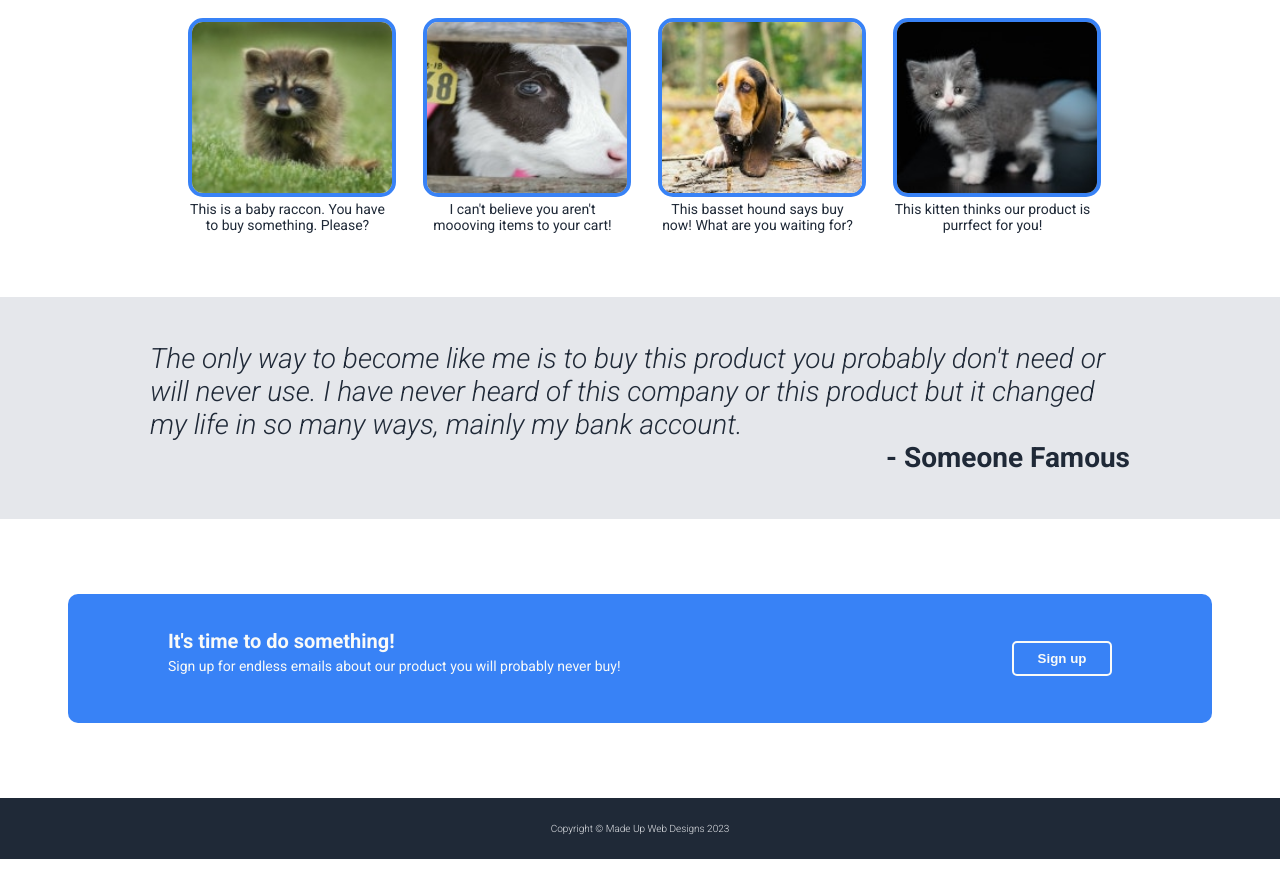
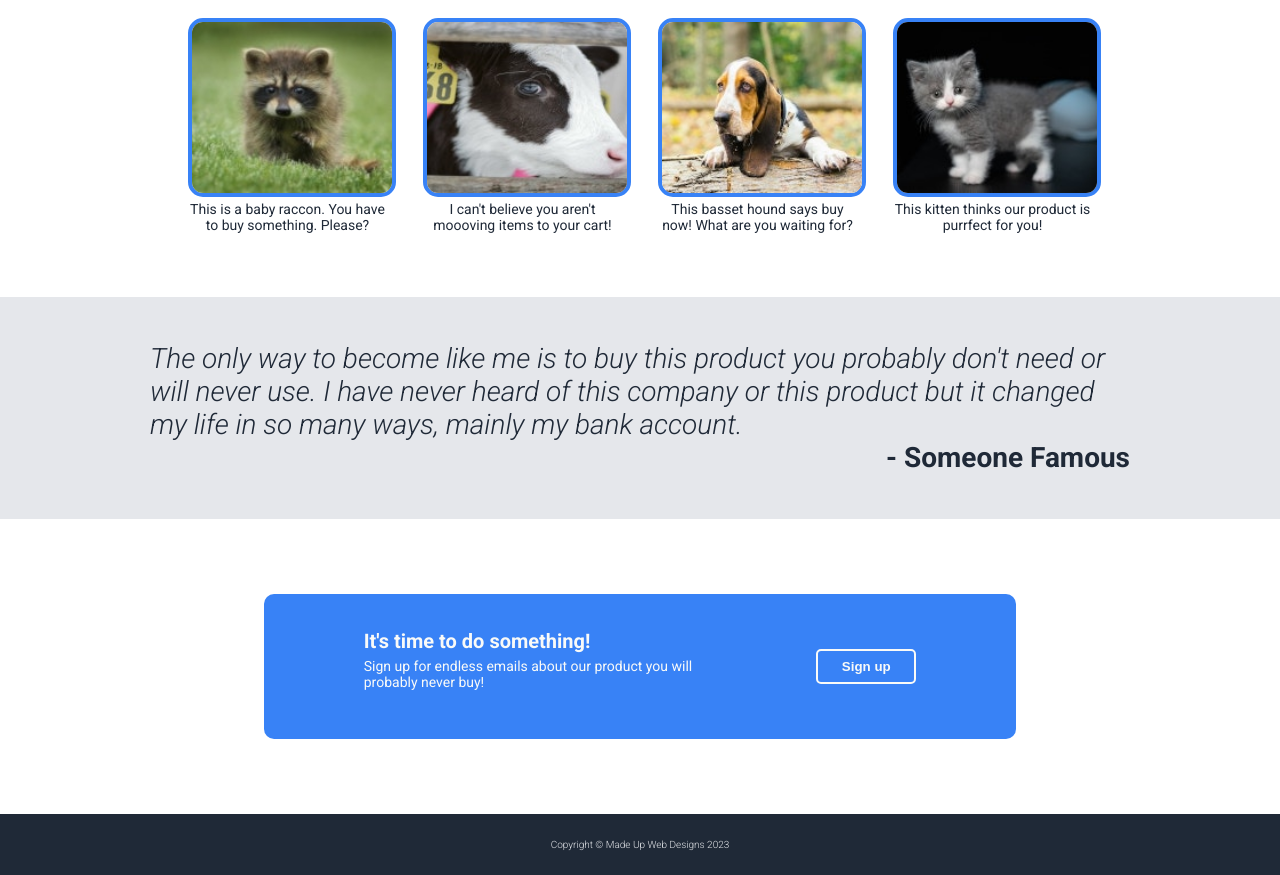
Before and after one commit to tatorsgonnatate/odin-landing-page, a plain HTML site: page index.html in a window 1280 px wide. Shown: the part 508-1383 px from the top of the page. Drawn offline with Linux system fonts and the light colour scheme.

Commit message:
Add Flex wrap and max-width to .sign-up

```diff
--- a/styles.css
+++ b/styles.css
@@ -215,8 +215,9 @@ a:hover {
 
 .sign-up {
     display: flex;
+    flex-wrap: wrap;
     padding: 35px 100px;
-    width: 80%;
+    max-width: 1200px;
     border-radius: 10px;
 }
 
```
